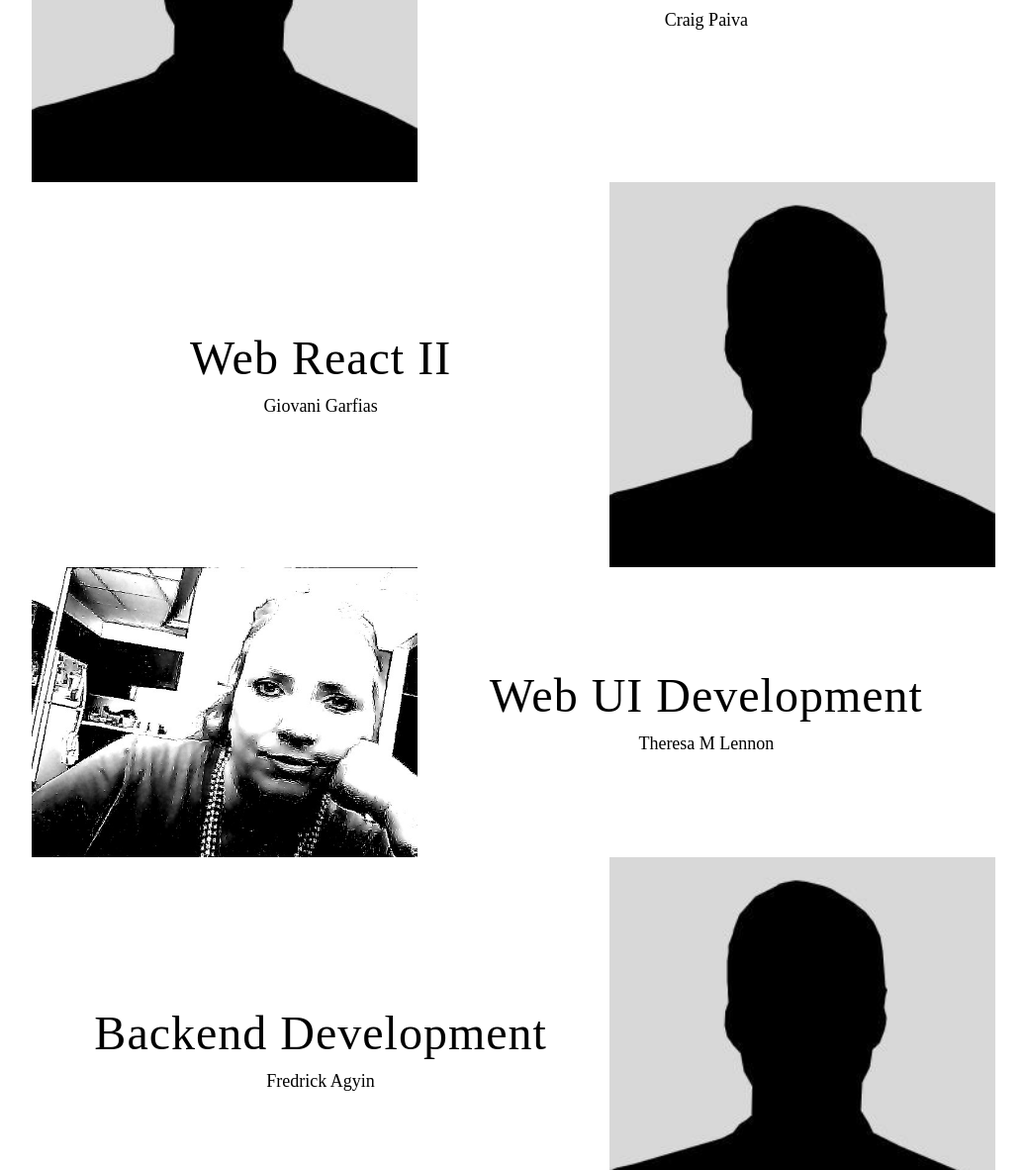
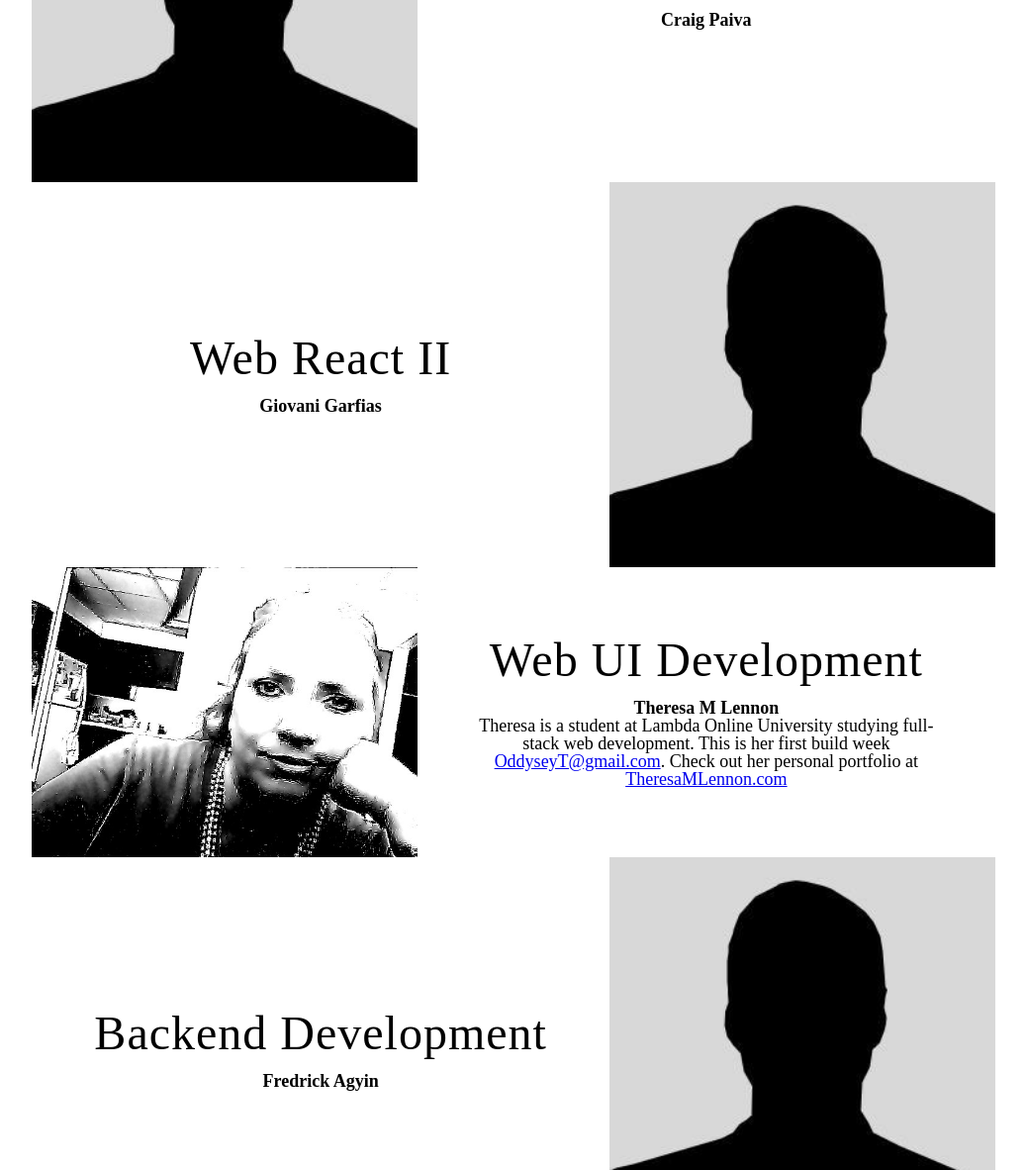
Before and after one commit to BuildWeek-better-professor-1/BuildWeek-better-professor-1.github.io, a plain HTML site: page about.html in a window 1280 px wide. Shown: the part 738-1920 px from the top of the page at 99% size, without its empty margins (121-1158 px from the left). Drawn offline with Linux system fonts and the light colour scheme.

Commit message:
Sixth push.  Added personal blurb & pic

```diff
--- a/about.html
+++ b/about.html
@@ -42,7 +42,7 @@
       <div class ="box1">
         <div class = "subformat">
        <h2>Project Lead </h2>
-       <p>Igor Atakhanov (WEBPT15)</p>
+       <p><span style="font-weight: bold">Igor Atakhanov (WEBPT15)</span></p>
        <p>"No I'm not Dr. Frankenstein's Assistant..."</p>
        </div>
    <img class = "genericPic" src = "images/Clipart-Email-2279233.png" alt = "Generic Man">
@@ -52,14 +52,14 @@
       <img class = "genericPic" src = "images/Clipart-Email-2279233.png" alt = "Generic Man">
       <div class = "subformat">
         <h2>Web React I</h2>
-      <p>Craig Paiva</p>
+      <p><span style="font-weight: bold">Craig Paiva</span></p>
       <p></p>
       </div>
     </div>
       <div class ="box1">
         <div class = "subformat">
        <h2>Web React II</h2>
-       <p>Giovani Garfias</p>
+       <p><span style="font-weight: bold">Giovani Garfias</span></p>
        <p></p>
        </div>
        <img class = "genericPic" src = "images/Clipart-Email-2279233.png" alt = "Generic Man">
@@ -69,14 +69,16 @@
       <img class = "TheresaPortrait" src = "images/17214756.jpg" alt = "Picture of Theresa L">
       <div class = "subformat">
         <h2>Web UI Development</h2>
-      <p>Theresa M Lennon</p>
-      <p></p>
+      <p><span style="font-weight: bold">Theresa M Lennon</span></p>
+      <p>Theresa is a student at Lambda Online University studying full-stack web development.  This is her first build week
+        <a href = "mailto:OddyseyT@gmail.com">OddyseyT@gmail.com</a>.  Check out her personal portfolio at <a href="http://theresamlennon.com">TheresaMLennon.com</a>
+      </p>
       </div>
       </div>
       <div class ="box1">
         <div class = "subformat">
        <h2>Backend Development</h2>
-       <p>Fredrick Agyin</p>
+       <p><span style="font-weight: bold">Fredrick Agyin</span></p>
        <p></p>
        </div>
        <img class = "genericPic" src = "images/Clipart-Email-2279233.png" alt = "Generic Man">
```
Also changed, not shown: 1 other file.
